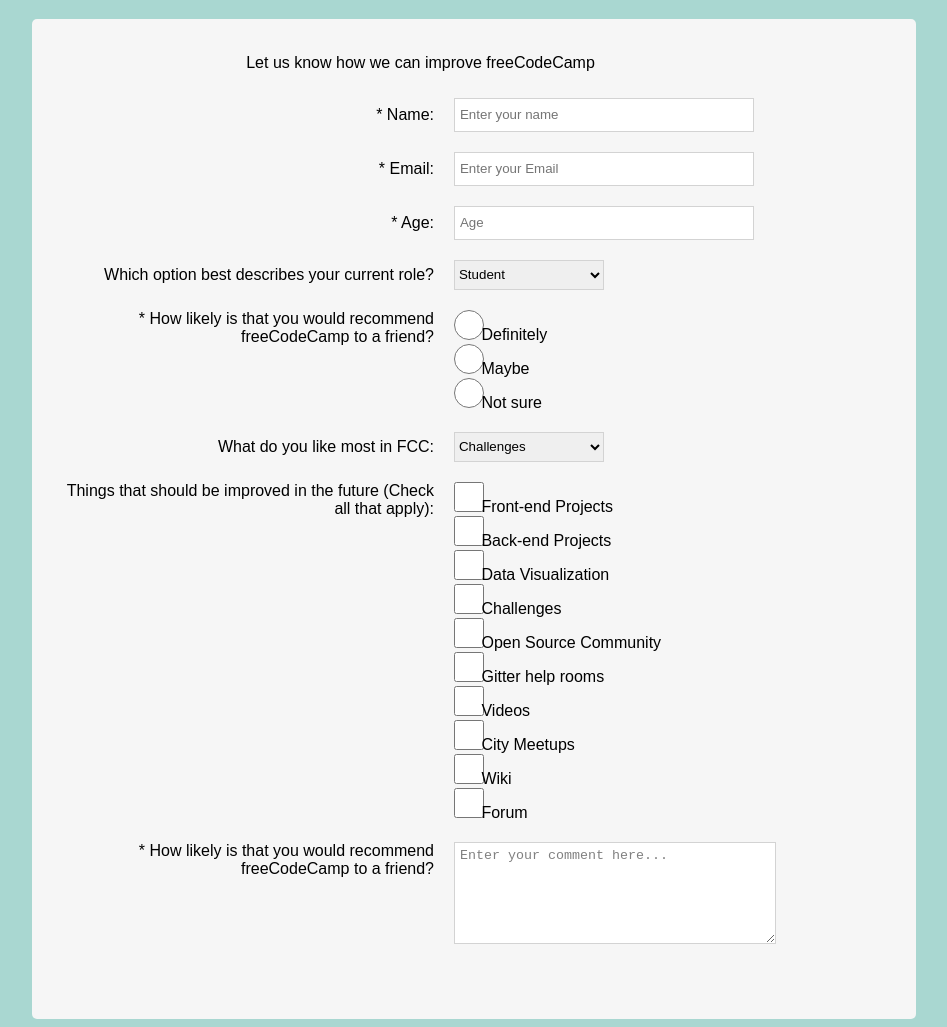
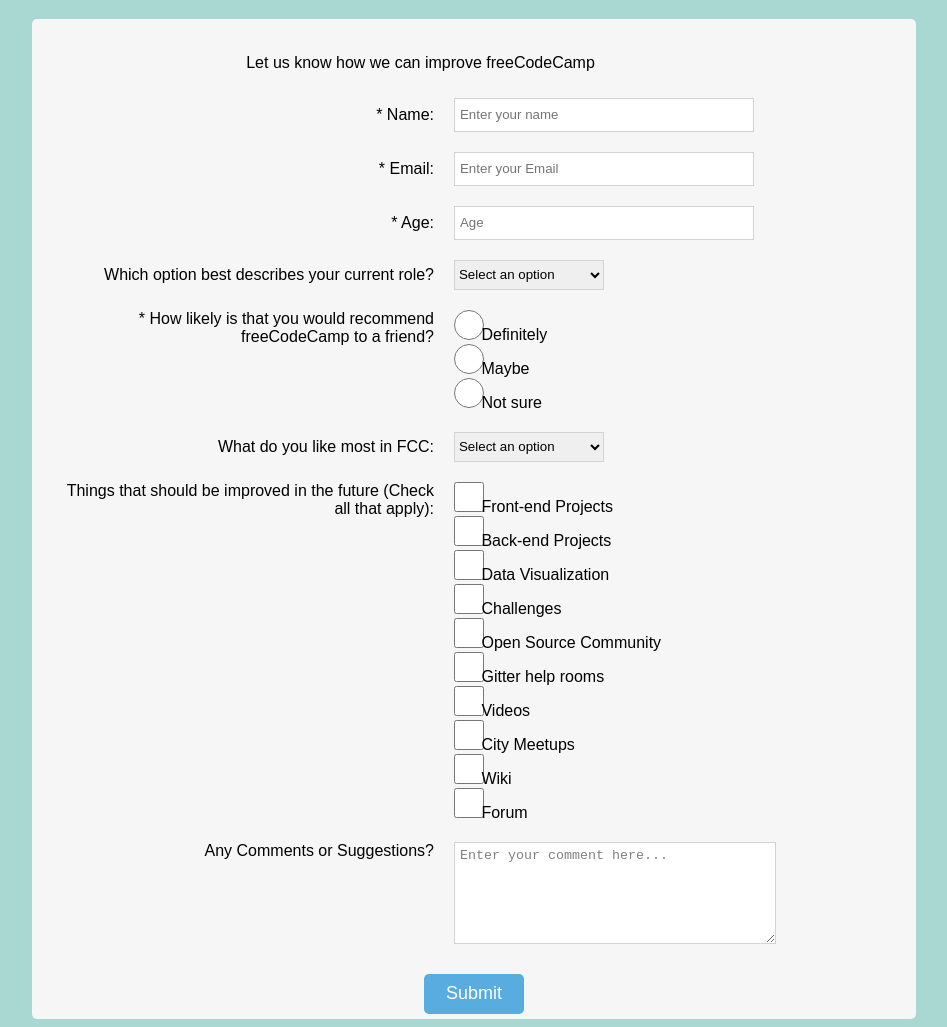
Before and after one commit to sergeialimov/survey-form, a plain HTML site: page index.html in a window 1280 px wide. Shown: the part 61-1088 px from the top of the page, without its empty margins (166-1113 px from the left). Drawn offline with Linux system fonts and the light colour scheme.

Commit message:
add submit button

```diff
--- a/index.html
+++ b/index.html
@@ -21,6 +21,7 @@
 
           <label for "role">Which option best describes your current role?</label>
           <select id="role">
+            <option value="select-an-option" selected disabled>Select an option</option>
             <option value="student">Student</option>
             <option value="fullTimeJob">Full time job</option>
             <option value="fullTimeLearner">Full time learner</option>
@@ -45,7 +46,8 @@
           </div>
 
           <label for "role">What do you like most in FCC:</label>
-          <select id="like">
+          <select id="like" value="Select an option">
+            <option value="select-an-option" selected disabled>Select an option</option>
             <option value="challenges">Challenges</option>
             <option value="projects">Projects</option>
             <option value="community">Community</option>
@@ -97,12 +99,14 @@
               <label class="radio-label" for="improve">Forum</label>
             </div>
           </div>
-          <label id="recommendation-label">* How likely is that you would recommend freeCodeCamp to a friend?</label>
+          <label id="recommendation-label">Any Comments or Suggestions?</label>
           <textarea name="comment" rows="6" cols="10">Enter your comment here...</textarea>
         </div>
-      </div>
-    </form>
-  </main>
+        <div class="wrapper">
+          <button class="button" type="submit" >Submit</button>
+        </div>
+      </form>
+    </main>
   </body>
 </html>
 
--- a/styles.css
+++ b/styles.css
@@ -105,6 +105,27 @@
   color: gray;
 }
 
+.wrapper {
+  text-align: center;
+}
+
+.button {
+  width: 100px;
+  height: 40px;
+  margin-top: 30px;
+  border-radius: 5px;
+  background-color: #59ace0;
+  font-size: 18px;
+  color: white;
+  border-style: none;
+
+  /* position: absolute; */
+  /* top: 50%; */
+  /* margin: auto;
+  /* text-align: center; */
+  /* justify-self: center; */
+}
+
 @media (max-width: 500px) {
   #survey-form {
     max-width: 85%;
```
